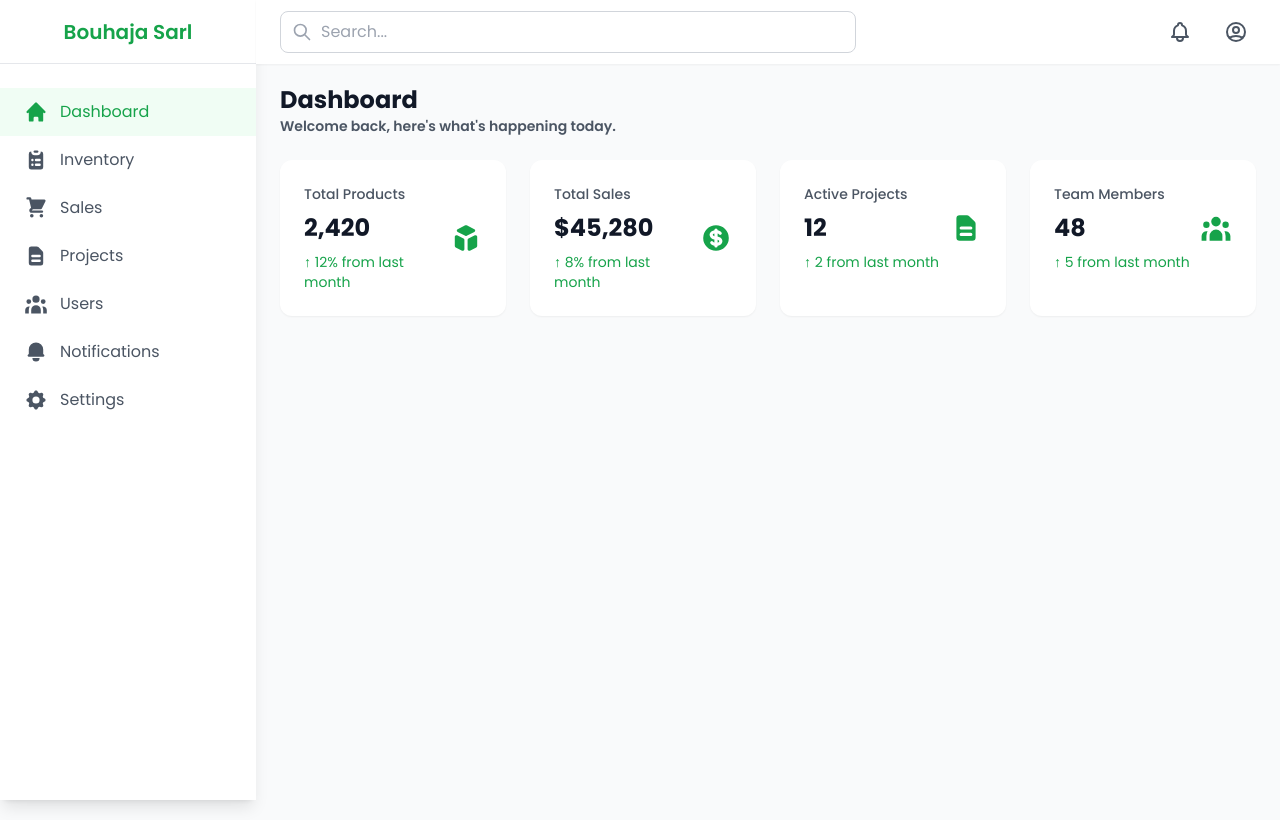
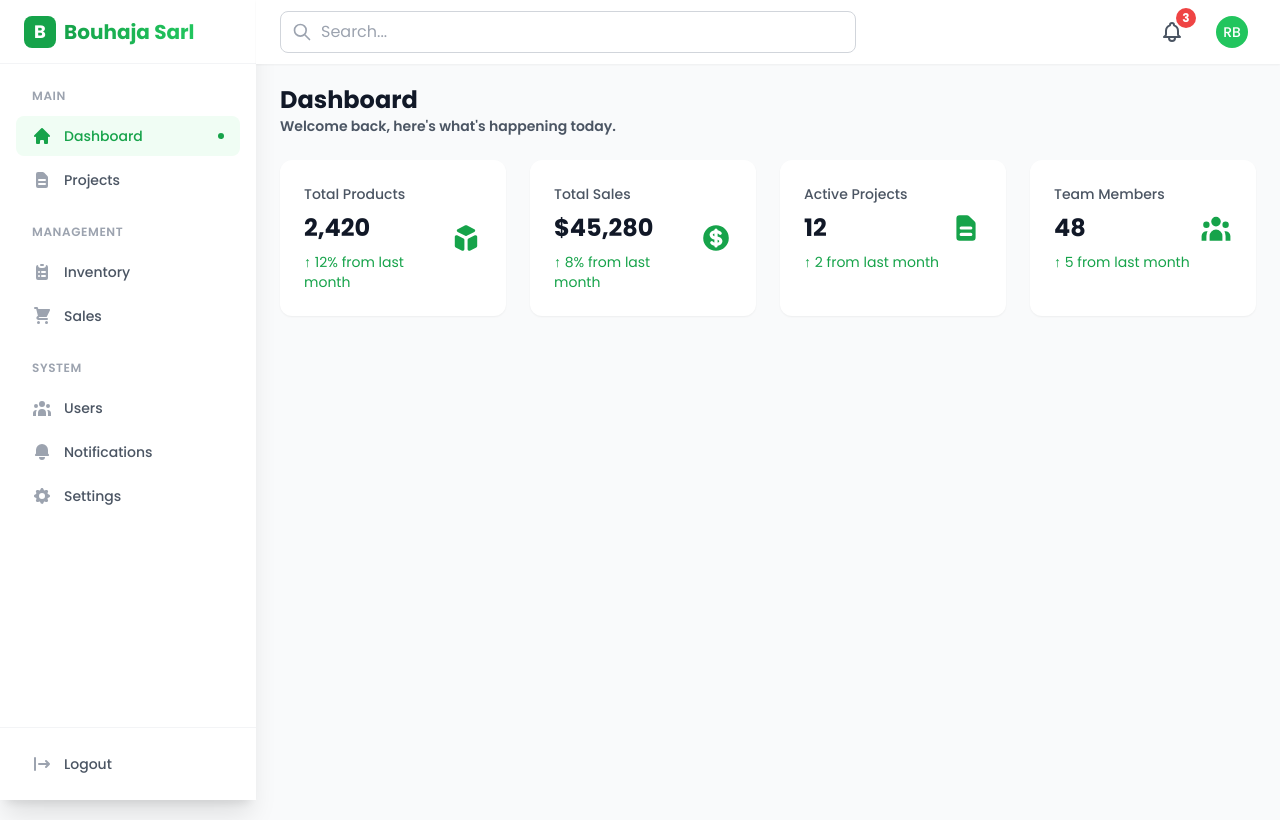
Before and after one commit to rachidfrex/construction-management-app, a React (Vite) app: page /dashboard in a window 1280 px wide. Built offline with nearby package versions, Linux system fonts and the light colour scheme.

Commit message:
feat: enhance dashboard header and sidebar with profile menu, notifications, and organized menu items

```diff
--- a/src/components/dashboard/Header.tsx
+++ b/src/components/dashboard/Header.tsx
@@ -1,7 +1,43 @@
-import { HiOutlineSearch, HiOutlineBell, HiOutlineUserCircle } from 'react-icons/hi';
-import { motion } from 'framer-motion';
+import { useState } from 'react';
+import { Link } from 'react-router-dom';
+import {
+  HiOutlineSearch,
+  HiOutlineBell,
+  HiOutlineUserCircle,
+  HiOutlineCog,
+  HiOutlineUser,
+  HiOutlineLogout,
+  HiOutlineQuestionMarkCircle
+} from 'react-icons/hi';
+import { motion, AnimatePresence } from 'framer-motion';
 
 const Header = () => {
+  const [showProfileMenu, setShowProfileMenu] = useState(false);
+  const [notifications] = useState(3); // Example notification count
+
+  const profileMenuItems = [
+    {
+      icon: <HiOutlineUser className="w-5 h-5" />,
+      label: 'My Profile',
+      path: '/profile'
+    },
+    {
+      icon: <HiOutlineCog className="w-5 h-5" />,
+      label: 'Settings',
+      path: '/settings/system'
+    },
+    {
+      icon: <HiOutlineQuestionMarkCircle className="w-5 h-5" />,
+      label: 'Help & Support',
+      path: '/support'
+    },
+    {
+      icon: <HiOutlineLogout className="w-5 h-5" />,
+      label: 'Logout',
+      path: '/login'
+    }
+  ];
+
   return (
     <header className="h-16 bg-white shadow-sm fixed top-0 right-0 left-64 z-10">
       <div className="h-full px-6 flex items-center justify-between">
@@ -19,21 +55,68 @@ const Header = () => {
 
         {/* Right Section */}
         <div className="flex items-center space-x-4">
+          {/* Notifications */}
+          <div className="relative">
             <motion.button
               whileHover={{ scale: 1.1 }}
               whileTap={{ scale: 0.95 }}
-            className="p-2 hover:bg-gray-100 rounded-full"
+              className="p-2 hover:bg-gray-100 rounded-full relative"
             >
               <HiOutlineBell className="w-6 h-6 text-gray-600" />
+              {notifications > 0 && (
+                <span className="absolute top-0 right-0 transform translate-x-1 -translate-y-1 bg-red-500 text-white text-xs font-bold rounded-full w-5 h-5 flex items-center justify-center">
+                  {notifications}
+                </span>
+              )}
             </motion.button>
+          </div>
 
+          {/* Profile Menu */}
+          <div className="relative">
             <motion.button
               whileHover={{ scale: 1.1 }}
               whileTap={{ scale: 0.95 }}
+              onClick={() => setShowProfileMenu(!showProfileMenu)}
               className="flex items-center space-x-2 p-2 hover:bg-gray-100 rounded-full"
             >
-            <HiOutlineUserCircle className="w-6 h-6 text-gray-600" />
+              <div className="w-8 h-8 rounded-full bg-green-500 flex items-center justify-center">
+                <span className="text-white font-medium text-sm">RB</span>
+              </div>
             </motion.button>
+
+            <AnimatePresence>
+              {showProfileMenu && (
+                <motion.div
+                  initial={{ opacity: 0, y: 10 }}
+                  animate={{ opacity: 1, y: 0 }}
+                  exit={{ opacity: 0, y: 10 }}
+                  transition={{ duration: 0.2 }}
+                  className="absolute right-0 mt-2 w-56 bg-white rounded-lg shadow-lg py-2 border border-gray-100"
+                >
+                  {/* User Info */}
+                  <div className="px-4 py-3 border-b border-gray-100">
+                    <p className="text-sm font-semibold text-gray-900">Rachid Bouhaya</p>
+                    <p className="text-sm text-gray-500 truncate">rachid@gmail.com</p>
+                  </div>
+
+                  {/* Menu Items */}
+                  <div className="py-2">
+                    {profileMenuItems.map((item, index) => (
+                      <Link
+                        key={index}
+                        to={item.path}
+                        className="flex items-center px-4 py-2 text-sm text-gray-700 hover:bg-gray-50 transition-colors"
+                        onClick={() => setShowProfileMenu(false)}
+                      >
+                        <span className="text-gray-500">{item.icon}</span>
+                        <span className="ml-3">{item.label}</span>
+                      </Link>
+                    ))}
+                  </div>
+                </motion.div>
+              )}
+            </AnimatePresence>
+          </div>
         </div>
       </div>
     </header>
--- a/src/components/dashboard/Sidebar.tsx
+++ b/src/components/dashboard/Sidebar.tsx
@@ -6,52 +6,116 @@ import {
   HiDocumentText,
   HiUserGroup,
   HiCog,
-  HiBell
+  HiBell,
+  HiLogout
 } from 'react-icons/hi';
 import { motion } from 'framer-motion';
 
 const menuItems = [
-  { path: '/dashboard', icon: <HiHome className="w-6 h-6" />, title: 'Dashboard' },
-  { path: '/inventory/products', icon: <HiClipboardList className="w-6 h-6" />, title: 'Inventory' },
-  { path: '/sales/invoices', icon: <HiShoppingCart className="w-6 h-6" />, title: 'Sales' },
-  { path: '/projects', icon: <HiDocumentText className="w-6 h-6" />, title: 'Projects' },
-  { path: '/users', icon: <HiUserGroup className="w-6 h-6" />, title: 'Users' },
-  { path: '/notifications', icon: <HiBell className="w-6 h-6" />, title: 'Notifications' },
-  { path: '/settings/system', icon: <HiCog className="w-6 h-6" />, title: 'Settings' },
+  {
+    title: 'Main',
+    items: [
+      { path: '/dashboard', icon: <HiHome className="w-5 h-5" />, title: 'Dashboard' },
+      { path: '/projects', icon: <HiDocumentText className="w-5 h-5" />, title: 'Projects' }
+    ]
+  },
+  {
+    title: 'Management',
+    items: [
+      { path: '/inventory/products', icon: <HiClipboardList className="w-5 h-5" />, title: 'Inventory' },
+      { path: '/sales/invoices', icon: <HiShoppingCart className="w-5 h-5" />, title: 'Sales' }
+    ]
+  },
+  {
+    title: 'System',
+    items: [
+      { path: '/users', icon: <HiUserGroup className="w-5 h-5" />, title: 'Users' },
+      { path: '/notifications', icon: <HiBell className="w-5 h-5" />, title: 'Notifications' },
+      { path: '/settings/system', icon: <HiCog className="w-5 h-5" />, title: 'Settings' }
+    ]
+  }
 ];
 
 const Sidebar = () => {
   const location = useLocation();
 
   return (
-    <div className="w-64 bg-white h-screen shadow-lg fixed left-0 top-0">
+    <motion.div
+      initial={{ x: -100, opacity: 0 }}
+      animate={{ x: 0, opacity: 1 }}
+      className="w-64 bg-white h-screen shadow-xl fixed left-0 top-0 flex flex-col"
+    >
       {/* Logo */}
-      <div className="h-16 flex items-center justify-center border-b">
-        <h1 className="text-xl font-semibold text-green-600"> Bouhaja Sarl</h1>
+      <div className="h-16 flex items-center px-6 border-b border-gray-100">
+        <motion.div
+          whileHover={{ scale: 1.02 }}
+          className="flex items-center gap-2"
+        >
+          <div className="w-8 h-8 rounded-lg bg-green-600 flex items-center justify-center">
+            <span className="text-white font-bold text-lg">B</span>
+          </div>
+          <h1 className="text-xl font-bold bg-gradient-to-r from-green-600 to-green-500 text-transparent bg-clip-text">
+            Bouhaja Sarl
+          </h1>
+        </motion.div>
       </div>
 
       {/* Menu Items */}
-      <nav className="mt-6">
-        {menuItems.map((item) => (
+      <div className="flex-1 overflow-y-auto py-6 px-4">
+        {menuItems.map((group, idx) => (
+          <div key={idx} className="mb-6">
+            <h2 className="text-xs font-semibold text-gray-400 uppercase tracking-wider mb-3 px-4">
+              {group.title}
+            </h2>
+            <div className="space-y-1">
+              {group.items.map((item) => {
+                const isActive = location.pathname === item.path;
+                return (
                   <Link
                     key={item.path}
                     to={item.path}
-            className={`flex items-center px-6 py-3 text-gray-600 hover:bg-green-50 hover:text-green-600 transition-colors ${
-              location.pathname === item.path ? 'bg-green-50 text-green-600' : ''
+                    className={`flex items-center gap-3 px-4 py-2.5 rounded-lg transition-all duration-200 group
+                      ${isActive
+                        ? 'bg-green-50 text-green-600'
+                        : 'text-gray-600 hover:bg-gray-50 hover:text-gray-900'
                       }`}
                   >
                     <motion.div
                       whileHover={{ scale: 1.1 }}
                       whileTap={{ scale: 0.95 }}
-              className="flex items-center"
+                      className={`${isActive ? 'text-green-600' : 'text-gray-400 group-hover:text-gray-600'}`}
                     >
                       {item.icon}
-              <span className="ml-3">{item.title}</span>
                     </motion.div>
+                    <span className="font-medium text-sm">{item.title}</span>
+                    {isActive && (
+                      <motion.div
+                        layoutId="activeIndicator"
+                        className="w-1.5 h-1.5 rounded-full bg-green-600 ml-auto"
+                        initial={false}
+                        transition={{ type: "spring", stiffness: 300, damping: 30 }}
+                      />
+                    )}
                   </Link>
+                );
+              })}
+            </div>
+          </div>
         ))}
-      </nav>
       </div>
+
+      {/* Logout Button */}
+      <div className="border-t border-gray-100 p-4">
+        <motion.button
+          whileHover={{ scale: 1.01 }}
+          whileTap={{ scale: 0.99 }}
+          className="w-full flex items-center gap-3 px-4 py-2.5 rounded-lg text-gray-600 hover:bg-gray-50 hover:text-gray-900 transition-all duration-200"
+        >
+          <HiLogout className="w-5 h-5 text-gray-400" />
+          <span className="font-medium text-sm">Logout</span>
+        </motion.button>
+      </div>
+    </motion.div>
   );
 };
 
--- a/src/routes/AppRoutes.tsx
+++ b/src/routes/AppRoutes.tsx
@@ -16,6 +16,8 @@ const AppRoutes: React.FC = () => {
       <Route path="/reset-password" element={<ResetPassword />} />
       <Route path="/new-password" element={<NewPassword />} />
       <Route path="/dashboard" element={<Dashboard />} />
+      {/* <Route path="/profile" element={<Profile />} />
+      <Route path="/support" element={<Support />} /> */}
     </Routes>
   );
 };
```
Lines whose indentation alone changed are shown as unchanged.
